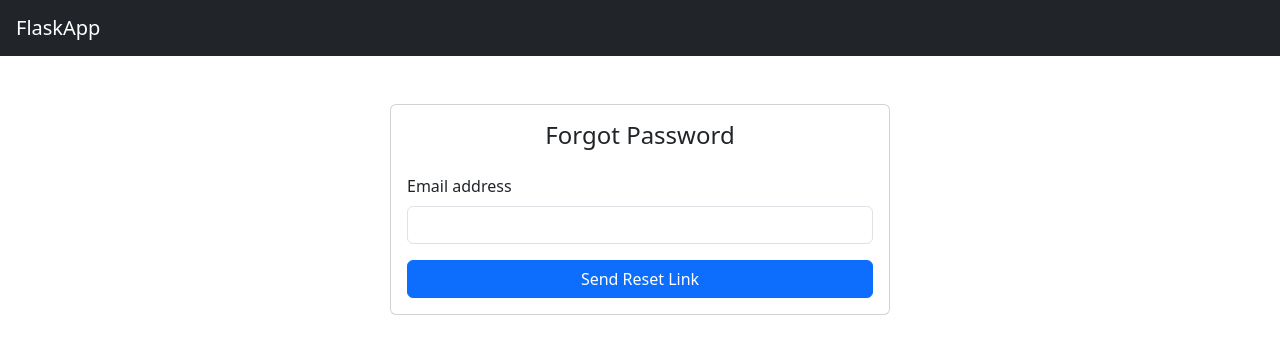
After one commit to nehal9696/my-flask-project, a Flask app: page /forgot in a window 1280 px wide. The commit adds this page. Shown: the top 354 px of the page. Run offline with Flask 3, Linux system fonts and the light colour scheme.

Commit message:
Added functionality of forgot password and reset password

```diff
--- a/app.py
+++ b/app.py
@@ -3,15 +3,27 @@ from functools import wraps
 from datetime import timedelta
 import sqlite3
 import re
+from itsdangerous import URLSafeTimedSerializer
 from werkzeug.security import generate_password_hash, check_password_hash
+from flask_mail import Mail, Message
 
 
 app = Flask(__name__)
 
 app.secret_key = 'mykey@9696'
+s = URLSafeTimedSerializer(app.secret_key)
 app.permanent_session_lifetime = timedelta(seconds=10)
 
 email_regex = r'^[\w\.-]+@[\w\.-]+\.\w+$'
+
+app.config['MAIL_SERVER'] = 'smtp.gmail.com'
+app.config['MAIL_PORT'] = 587
+app.config['MAIL_USE_TLS'] = True
+app.config['MAIL_USERNAME'] = 'geek.nehal@gmail.com'
+app.config['MAIL_PASSWORD'] = 'tysg jrbi xpjz zniq'
+app.config['MAIL_DEFAULT_SENDER'] = 'nehalkhan45@rediffmail.com'
+
+mail = Mail(app)
 
 def login_required(view_func):
     @wraps(view_func)
@@ -42,8 +54,11 @@ def home():
         return redirect(url_for('dashboard'))
     return render_template('login.html')
 
-@app.route('/login', methods=['POST'])
+@app.route('/login', methods=['GET','POST'])
 def login():
+    if request.method == 'GET':
+        return render_template('login.html')
+
     username = request.form.get('username')
     password = request.form.get('password')
     remember = request.form.get('remember')
@@ -122,9 +137,45 @@ def not_found_error(error):
 def internal_error(error):
     return render_template('500.html'), 500
 
-@app.route('/boom')
-def boom():
-    raise Exception("Testing 500 Error")
+@app.route('/forgot', methods=['GET', 'POST'])
+def forgot_password():
+    if request.method == 'POST':
+        email = request.form.get('email')
+        token  = s.dumps(email, salt='password_reset_sault')
+        reset_link = url_for('reset_password', token=token, _external=True)
+
+        msg = Message('Password Reset Request', recipients=[email])
+        msg.body = f'Click the link to reset your password: {reset_link}'
+        try:
+            mail.send(msg)
+            flash('Password reset link has been sent to your email', 'info')
+        except Exception as e:
+            flash('Failed to send email. Check your mail setting', 'danger')
+            print("Email send Error:",e)
+        return redirect(url_for('login'))
+    return render_template('forgot.html')
+
+@app.route('/reset/<token>', methods=['GET', 'POST'])
+def reset_password(token):
+    try:
+        email = s.loads(token, salt='password_reset_sault', max_age=3600)
+    except Exception:
+        flash('The reset link is invalid or expired', 'danger')
+        return redirect(url_for('forgot_password'))
+
+    if request.method == 'POST':
+        new_password = request.form.get('password')
+        hashed = generate_password_hash(new_password)
+
+        conn = sqlite3.connect('users.db')
+        cursor = conn.cursor()
+        cursor.execute("UPDATE users SET password = ? WHERE email = ?", (hashed, email))
+        conn.commit()
+        conn.close()
+
+        flash('Your password has benn updated! Please login', 'success')
+        return redirect(url_for('login'))
+    return render_template('reset.html', token=token)
 
 if __name__ == '__main__':
     init_db()
--- /dev/null
+++ b/templates/forgot.html
@@ -0,0 +1,19 @@
+{% extends "base.html" %}
+{% block title %}Forgot Password{% endblock %}
+
+{% block content %}
+<div style="max-width: 500px; margin: auto;">
+    <div class="card mt-5">
+        <div class="card-body">
+            <h4 class="card-title mb-4 text-center">Forgot Password</h4>
+            <form method="POST">
+                <div class="mb-3">
+                    <label for="email" class="form-label">Email address</label>
+                    <input type="email" class="form-control" name="email" required>
+                </div>
+                <button type="submit" class="btn btn-primary w-100">Send Reset Link</button>
+            </form>
+        </div>
+    </div>
+</div>
+{% endblock %}
--- a/templates/login.html
+++ b/templates/login.html
@@ -18,6 +18,11 @@
                     <input type="password" class="form-control" name="password" required>
                 </div>
 
+                <!-- Forgot password link -->
+                <div class="mb-3 text-end">
+                    <a href="{{ url_for('forgot_password') }}">Forgot password?</a>
+                </div>
+
                 <div class="form-check mb-3">
                     <input class="form-check-input" type="checkbox" name="remember" id="remember">
                     <label class="form-check-label" for="remember">
```
Also changed, not shown: templates/reset.html (added, +19 -0 lines).
